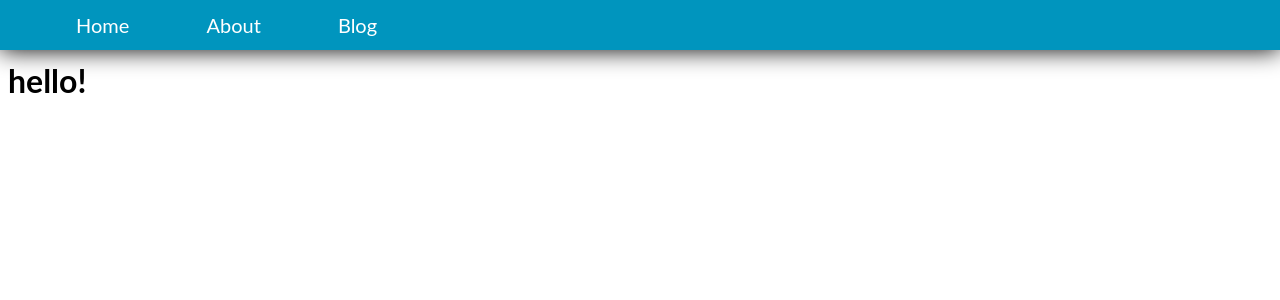
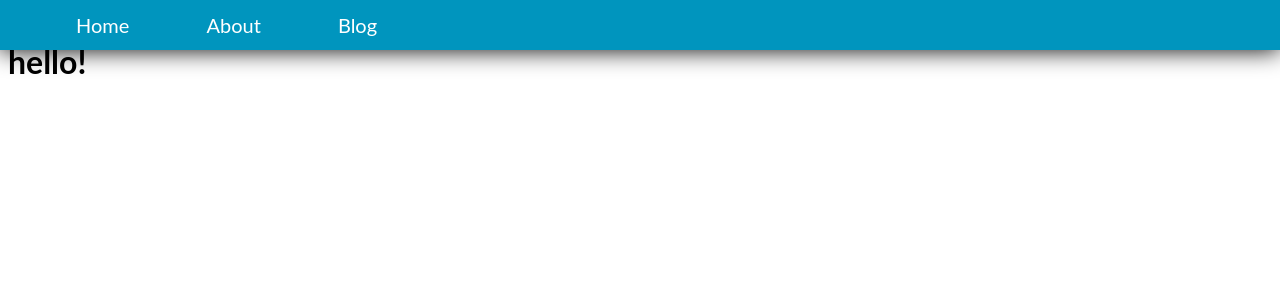
Before and after one commit to mumtazf/blog, a Jekyll site: the page built from docs/index.html, in a window 1280 px wide. Shown: the top 300 px of the page. Built offline with Jekyll 4.4.1, drawn with Linux system fonts in a browser that asks for light colours.

Commit message:
blog 1 updated

```diff
--- a/docs/assets/style.css
+++ b/docs/assets/style.css
@@ -23,11 +23,16 @@
     padding-bottom: 50px;
 }
 
+.title{
+    padding-top: 50px;
+}
+
 .blog-content{
     margin: auto;
     width: 50%;
     padding: 3em;
     font-family: 'Lato', sans-serif;
+    line-height: 1.8px;
 }
 
 /* Navbar styling */
@@ -38,6 +43,7 @@
 
 .content{
     padding-top: 2em;
+    line-height: 1.8px;
 }
 
 header {
```
